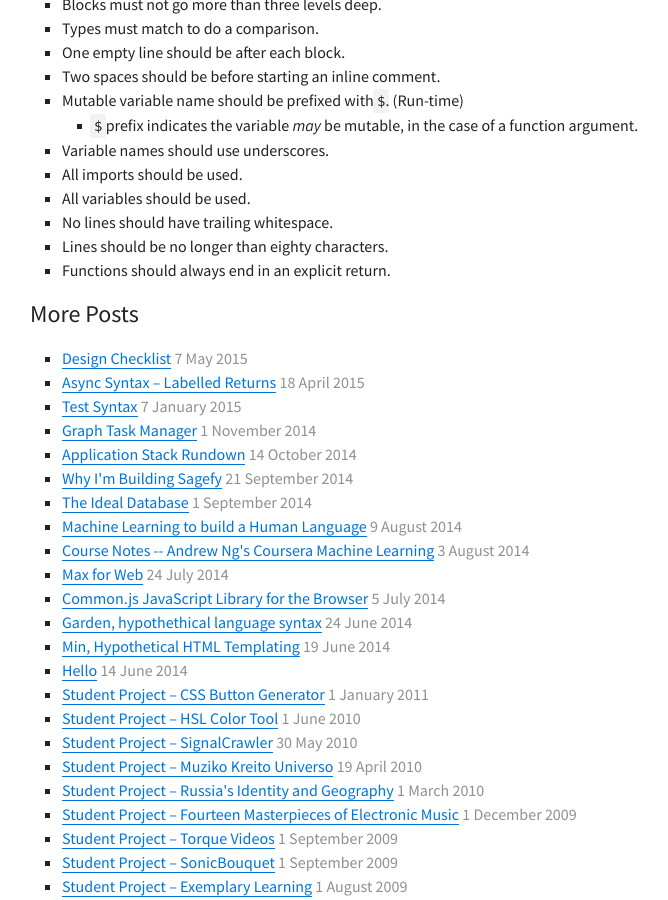
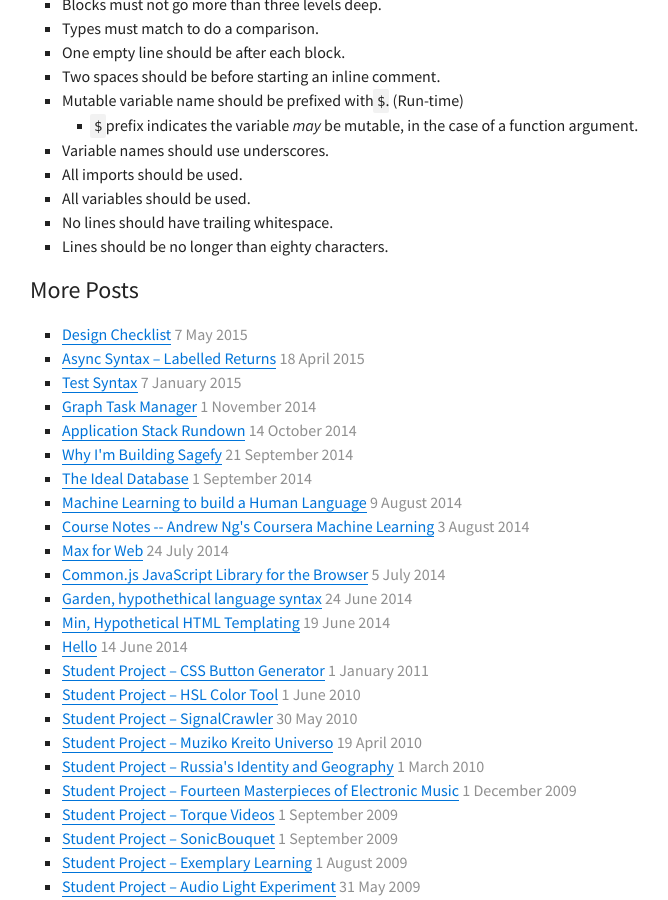
Before and after one commit to heiskr/heiskr.github.io, a Jekyll site: the page built from _posts/2014-06-24-garden.md, in a window 1280 px wide and 900 px high, scrolled down 6078 px. Shown: the whole window, without its empty margins (290-958 px from the left). Built offline with Jekyll 4.4.1, drawn with Linux system fonts in a browser that asks for light colours; nearby versions of some CDN libraries; comment, search, counter and statistics services are not loaded.

Commit message:
Update 2014-06-24-garden.md

```diff
--- a/_posts/2014-06-24-garden.md
+++ b/_posts/2014-06-24-garden.md
@@ -278,4 +278,3 @@
 - All variables should be used.
 - No lines should have trailing whitespace.
 - Lines should be no longer than eighty characters.
-- Functions should always end in an explicit return.
```
